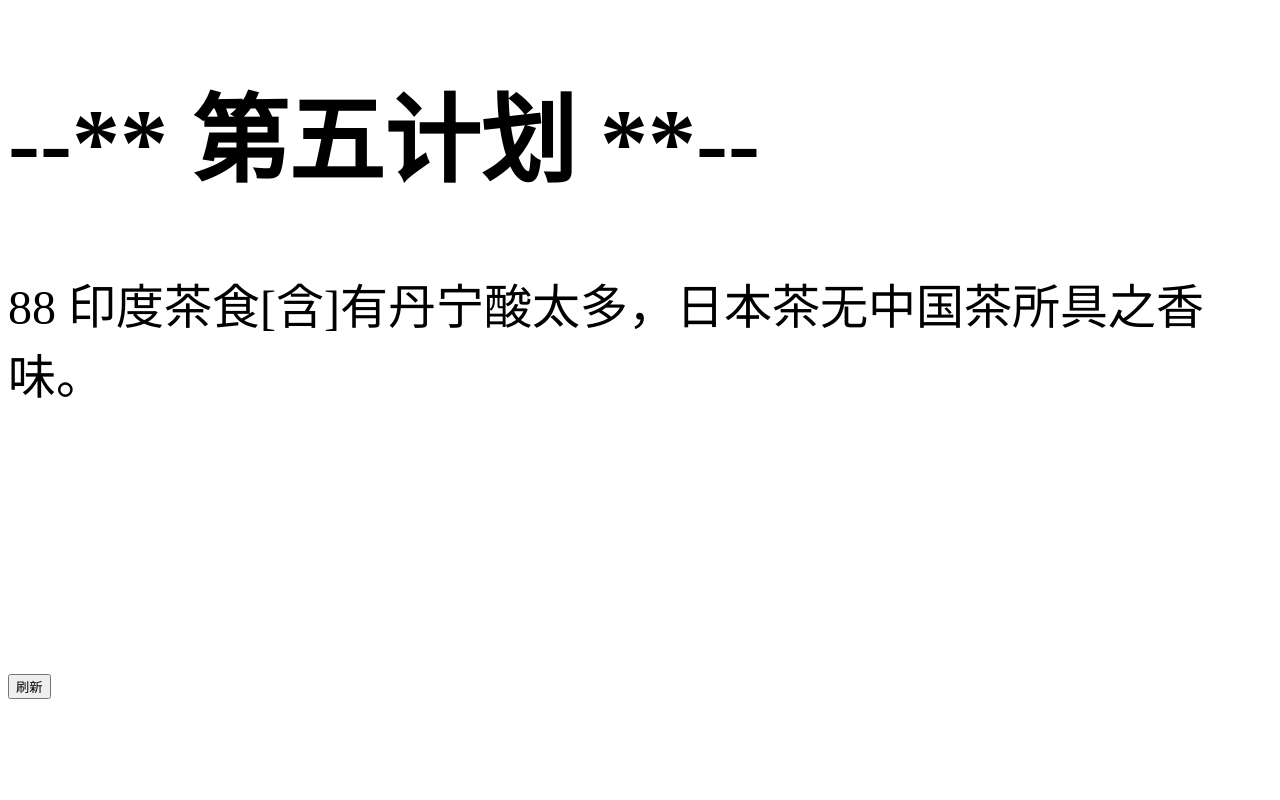
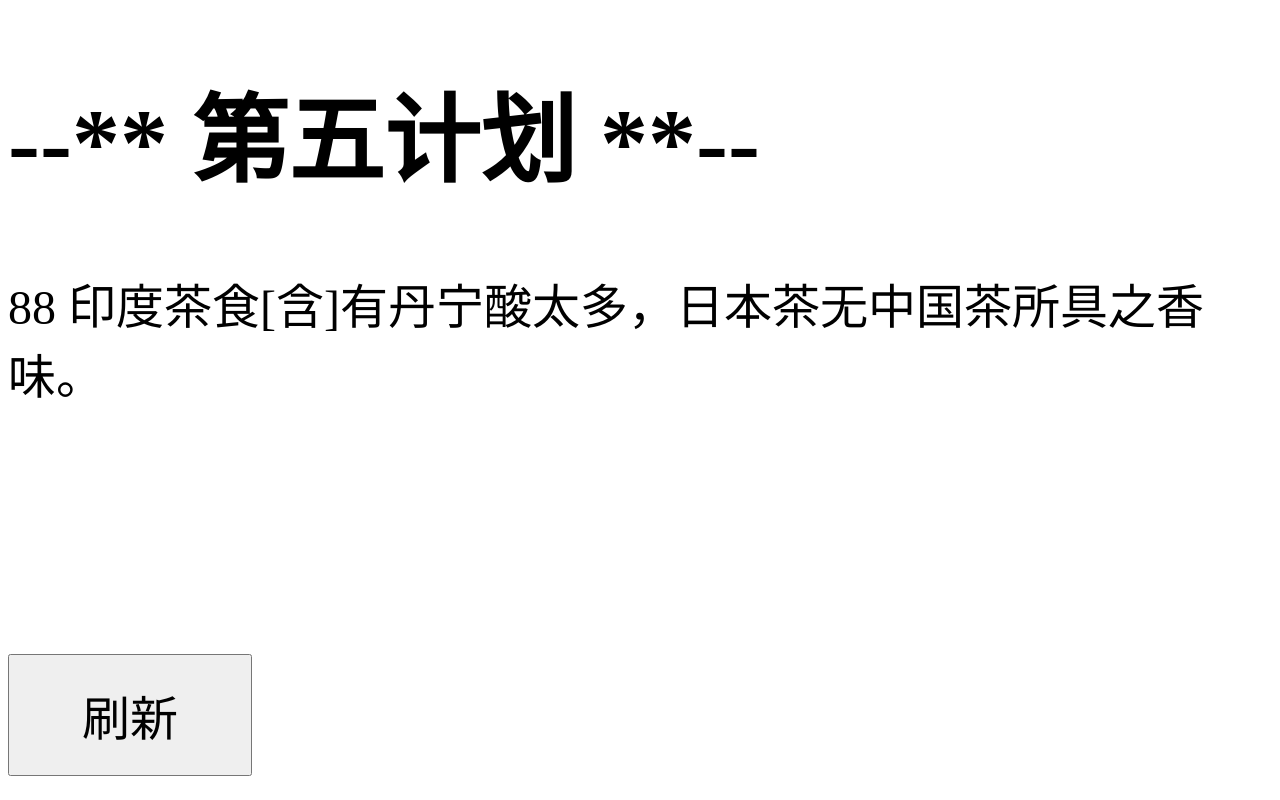
Before and after one commit to HWP-ai/Plan5-reader, a plain HTML site: page index.html in a window 1280 px wide. Drawn offline with Linux system fonts and the light colour scheme.

Commit message:
add button

```diff
--- a/index.html
+++ b/index.html
@@ -19,5 +19,5 @@
     document.write(randomLine());
   </script>
   <br>
-  <button style="margin-top: 20em" onclick="location.reload()">刷新</button>
+  <button style="position: absolute; bottom: 0.5em; font-size: 48px; padding: 0.5em 1.5em;" onclick="location.reload()">刷新</button>
 </p>
```
